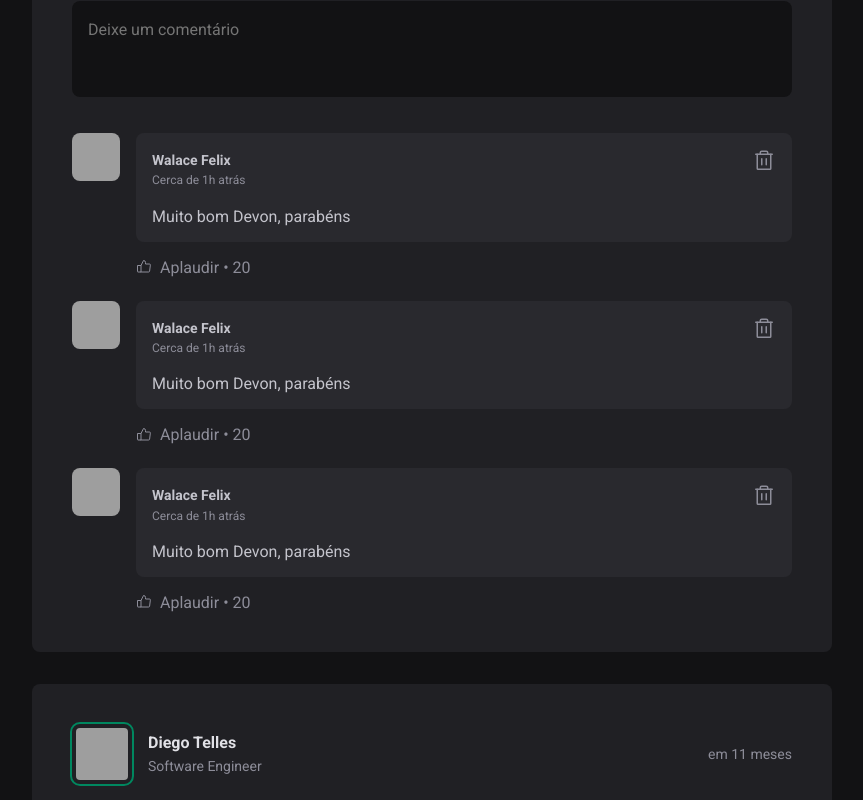
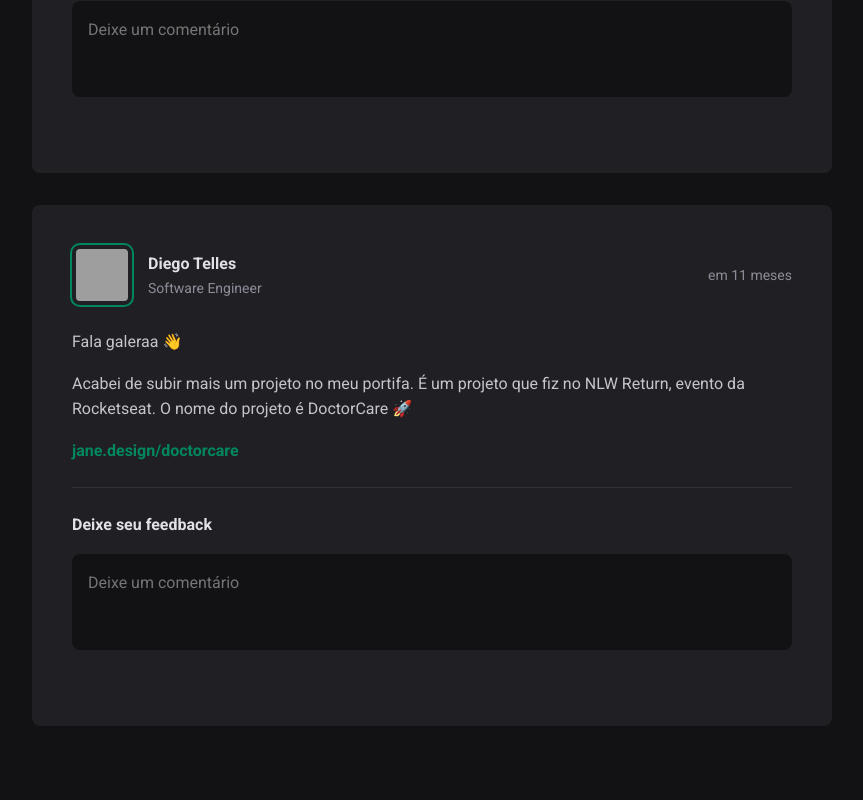
Before and after one commit to walacefex/layout-timeline-feedbacks, a React (Vite) app: page / in a window 1280 px wide. Shown: the part 460-1260 px from the top of the page, without its empty margins (352-1215 px from the left). After the commit the page ends 1218 px from the top, so only its background shows below. Built offline with nearby package versions, Linux system fonts and the light colour scheme; grey boxes are pictures that could not be loaded.

Commit message:
Using useState hook to store comment list information

```diff
--- a/src/App.jsx
+++ b/src/App.jsx
@@ -41,9 +41,10 @@
       <div className={styles.wrapper}>
         <Sidebar />
         <main>
-         {posts.map(post => {
+         {posts.map((post, index) => {
           return (
           <Post
+            key={index}
             author={post.author}
             content={post.content}
             publishedAt={post.publishedAt}
--- a/src/components/Post/index.jsx
+++ b/src/components/Post/index.jsx
@@ -1,3 +1,4 @@
+import { useState } from 'react';
 import {format, formatDistanceToNow} from 'date-fns';
 import  ptBR  from 'date-fns/locale/pt-BR';
 import { Avatar } from '../Avatar';
@@ -5,6 +6,8 @@
 import styles from './Post.module.css';
 
 export function Post({ author, content, publishedAt}) {
+  const [comments, setComments] = useState([]);
+
   const publishedDateFormatted = format(publishedAt, "d 'de' LLLL 'às' HH:mm'h'",{
     locale: ptBR
   })
@@ -13,6 +16,13 @@
     locale: ptBR,
     addSuffix: true,
   })
+
+  function handleCreateNewComment(e) {
+    e.preventDefault();
+    setComments([...comments, comments.length + 1])
+
+  }
+
 
   return (
     <article className={styles.post}>
@@ -40,7 +50,7 @@
           }
         })}
       </div>
-      <form className={styles.commentForm}>
+      <form onSubmit={handleCreateNewComment} className={styles.commentForm}>
         <strong>Deixe seu feedback</strong>
         <textarea placeholder="Deixe um comentário" />
         <footer>
@@ -51,9 +61,9 @@
       </form>
 
       <div className={styles.commentList}>
-        <Comment />
-        <Comment />
-        <Comment />
+      {comments.map(comment => {
+        return <Comment key={comment} />
+      })}
       </div>
     </article>
   )
```
